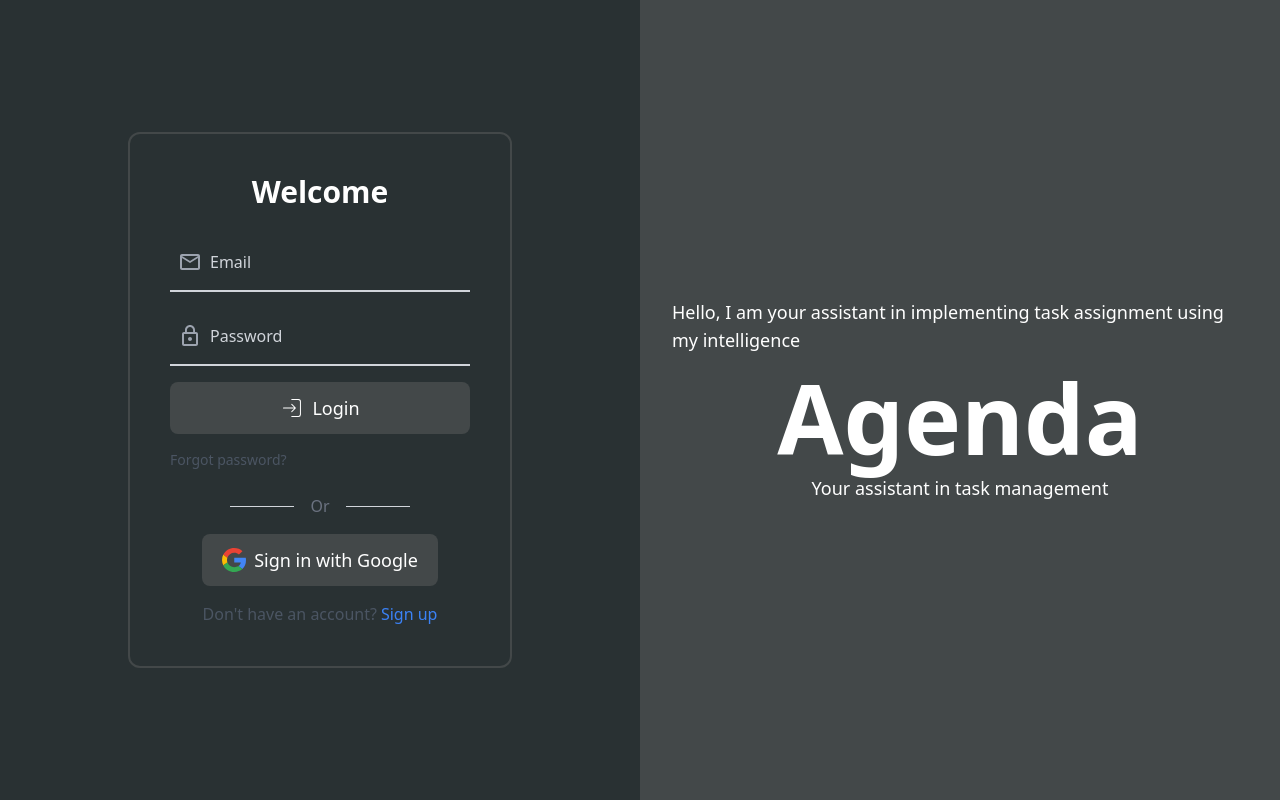
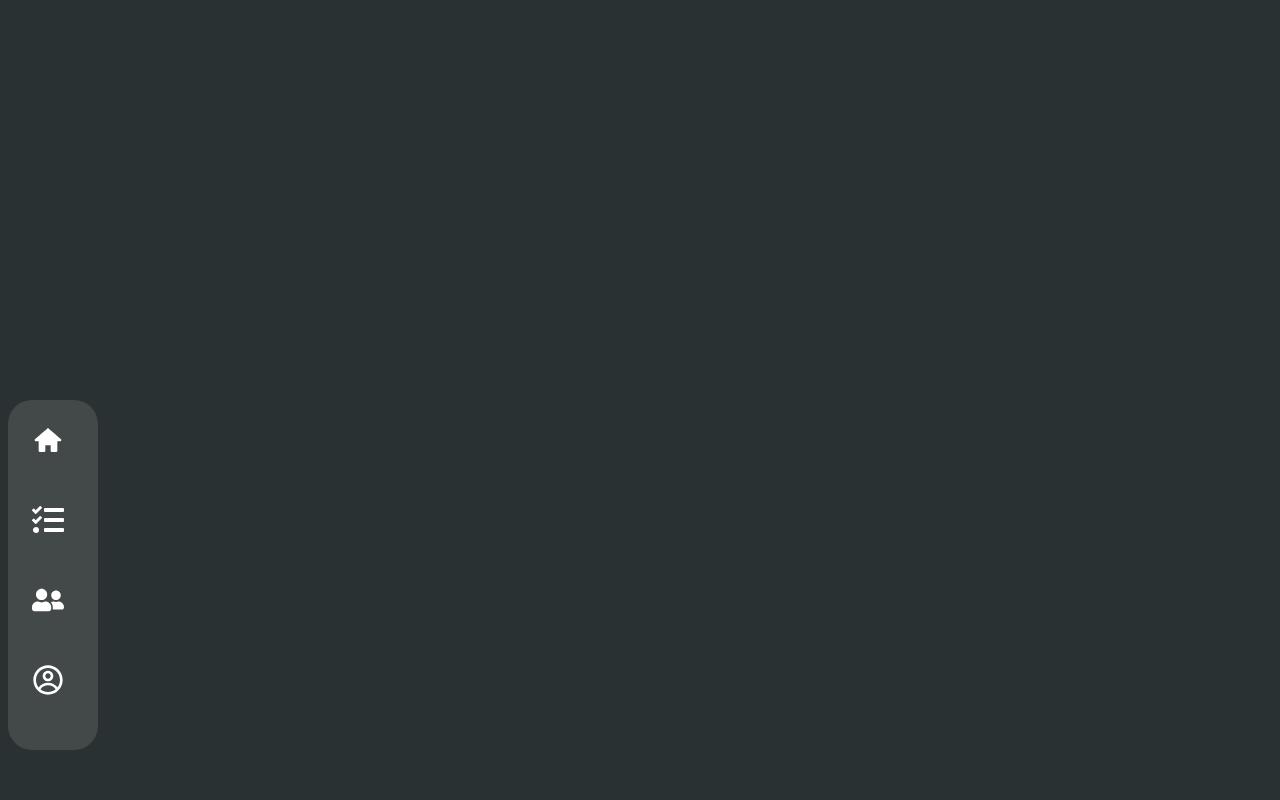
Before and after one commit to foxnaim/Agenda-client-, a Next.js app: page /pages/login/1 in a window 1280 px wide. Built offline with nearby package versions, Linux system fonts and the light colour scheme.

Commit message:
modified:   src/app/pages/login/[id]/page.tsx

```diff
--- a/src/app/pages/login/[id]/page.tsx
+++ b/src/app/pages/login/[id]/page.tsx
@@ -1,143 +1,103 @@
 "use client";
+import React, { useState } from "react";
+import { useRouter } from "next/navigation";
+import { TiHome } from "react-icons/ti";
+import { FaTasks, FaUserFriends } from "react-icons/fa";
+import { CgProfile } from "react-icons/cg";
+import { motion } from "framer-motion";
 
-import React, { useState } from "react";
-import { motion } from "framer-motion";
-import Button from "@/app/components/Button/Button";
-import Input from "@/app/components/Input/Input";
-import { MdOutlineMail, MdLockOutline } from "react-icons/md";
-import { CiLogin, CiUser } from "react-icons/ci";
-import Link from "next/link";
-import Google from "@/app/images/icon/Google.svg";
+const Navigation = () => {
+  const [isProfileMenuOpen, setProfileMenuOpen] = useState(false);
+  const router = useRouter();
 
-const Login = () => {
-  const [isSignUp, setIsSignUp] = useState(false);
-
-  // Анимации формы
-  const formVariants = {
-    hidden: { opacity: 0, scale: 0.8 },
-    visible: { opacity: 1, scale: 1, transition: { duration: 0.6, ease: "easeOut" } },
-  };
-
-  // Анимации для кнопок
-  const buttonVariants = {
-    hover: { scale: 1.1, backgroundColor: "#3B3B3B", transition: { duration: 0.2 } },
-  };
-
-  // Анимации правой части
-  const textVariants = {
-    hidden: { opacity: 0, x: 50 },
-    visible: { opacity: 1, x: 0, transition: { duration: 0.8 } },
+  const handleLogout = async () => {
+    try {
+      const response = await fetch("/api/logout", {
+        method: "POST",
+        credentials: "include",
+      });
+      if (response.ok) {
+        router.push("/login");
+      } else {
+        console.error("Ошибка при выходе");
+      }
+    } catch (error) {
+      console.error("Ошибка сети:", error);
+    }
   };
 
   return (
-    <div className="flex flex-col md:flex-row min-h-screen">
-      {/* Левая часть */}
-      <motion.div
-        className="bg-bgop w-full md:w-1/2 flex items-center justify-center p-6 md:p-10"
-        initial="hidden"
-        animate="visible"
-        variants={formVariants}
-      >
-        <form className="p-6 md:p-10 rounded-xl w-full max-w-sm border-2 border-dop text-center">
-          <h1 className="text-3xl font-bold text-white mb-6">
-            {isSignUp ? "Sign up" : "Welcome"}
-          </h1>
+    <motion.nav
+      initial={{ opacity: 0, x: -50 }}
+      animate={{ opacity: 1, x: 0 }}
+      transition={{ duration: 0.5 }}
+      className="fixed left-2 top-1/2 -translate-y-1/2 flex flex-col items-center p-4 bg-dop w-[90px] h-[350px] rounded-3xl"
+    >
+      <ul className="text-white flex flex-col gap-8 w-full">
+        {[
+          { icon: <TiHome className="size-8" />, text: "Home", path: "/" },
+          { icon: <FaTasks className="size-8" />, text: "Задачи", path: "/../../pages/TaskDashboard" },
+          { icon: <FaUserFriends className="size-8" />, text: "Друзья", path: "/../../pages/Chat" },
+        ].map((item, index) => (
+          <motion.li
+            key={index}
+            className="relative flex items-center gap-3 p-2 rounded-2xl cursor-pointer group"
+            onClick={() => router.push(item.path)}
+            whileHover={{ scale: 1.1 }}
+            transition={{ duration: 0.2 }}
+          >
+            {item.icon}
+            <span className="absolute left-14 opacity-0 group-hover:opacity-100 bg-dop text-white text-sm px-3 py-1 rounded-lg shadow-md transition-opacity duration-300">
+              {item.text}
+            </span>
+          </motion.li>
+        ))}
 
-          <div className="mb-4 space-y-4">
-            <Input type="email" name="email" placeholder="Email" Icon={MdOutlineMail} />
-            {!isSignUp && (
-              <Input type="password" name="password" placeholder="Password" Icon={MdLockOutline} />
-            )}
+        {/* Профиль с выпадающим меню */}
+        <motion.li
+          className="relative flex items-center gap-3 p-2 rounded-2xl cursor-pointer group"
+          whileHover={{ scale: 1.1 }}
+          transition={{ duration: 0.2 }}
+        >
+          <button onClick={() => setProfileMenuOpen(!isProfileMenuOpen)}>
+            <CgProfile className="size-8" />
+          </button>
+          <span className="absolute left-14 opacity-0 group-hover:opacity-100 bg-dop text-white text-sm px-3 py-1 rounded-lg shadow-md transition-opacity duration-300">
+            Профиль
+          </span>
 
-            {/* Кнопка входа/регистрации */}
-            <motion.div
-              className="flex justify-center"
-              variants={buttonVariants}
-              whileHover="hover"
+          {/* Выпадающее меню */}
+          {isProfileMenuOpen && (
+            <motion.ul
+              initial={{ opacity: 0, y: -10 }}
+              animate={{ opacity: 1, y: 0 }}
+              transition={{ duration: 0.3 }}
+              className="absolute left-14 top-10 bg-dop text-white text-sm rounded-lg shadow-md py-2 w-32"
             >
-              <Button
-                name={isSignUp ? "SignUp" : "Login"}
-                text={isSignUp ? "Sign Up" : "Login"}
-                Icon={isSignUp ? CiUser : CiLogin}
-                fullWidth
-              />
-            </motion.div>
-          </div>
-
-          {/* Ссылки */}
-          {!isSignUp && (
-            <motion.div
-              className="flex justify-between text-sm mt-2 text-gray-600"
-              initial={{ opacity: 0 }}
-              animate={{ opacity: 1 }}
-              transition={{ duration: 0.5 }}
-            >
-              <Link href="/forgot-password" className="hover:underline">
-                Forgot password?
-              </Link>
-            </motion.div>
+              <li
+                className="p-2 hover:bg-dopHover cursor-pointer"
+                onClick={() => router.push("/components/Profile")}
+              >
+                Профиль
+              </li>
+              <li
+                className="p-2 hover:bg-dopHover cursor-pointer"
+                onClick={() => router.push("/components/Setting")}
+              >
+                Настройки
+              </li>
+              <li
+                className="p-2 hover:bg-red-500 cursor-pointer"
+                onClick={handleLogout}
+              >
+                Выйти
+              </li>
+            </motion.ul>
           )}
-
-          {/* Разделитель */}
-          <div className="flex items-center justify-center mt-6 gap-4">
-            <div className="border-t border-gray-300 w-16" />
-            <span className="text-gray-500">Or</span>
-            <div className="border-t border-gray-300 w-16" />
-          </div>
-
-          {/* Кнопка Google */}
-          <motion.div
-            className="mt-4 flex justify-center"
-            variants={buttonVariants}
-            whileHover="hover"
-          >
-            <Button name="Google" text="Sign in with Google" ImageSrc={Google} />
-          </motion.div>
-
-          {/* Переключение между входом и регистрацией */}
-          <div className="mt-4 text-gray-600">
-            {isSignUp ? (
-              <p>
-                Already have an account?
-                <motion.span
-                  className="text-blue-500 cursor-pointer hover:underline ml-1"
-                  onClick={() => setIsSignUp(false)}
-                  whileHover={{ scale: 1.1 }}
-                >
-                  Login
-                </motion.span>
-              </p>
-            ) : (
-              <p>
-                Don't have an account?
-                <motion.span
-                  className="text-blue-500 cursor-pointer hover:underline ml-1"
-                  onClick={() => setIsSignUp(true)}
-                  whileHover={{ scale: 1.1 }}
-                >
-                  Sign up
-                </motion.span>
-              </p>
-            )}
-          </div>
-        </form>
-      </motion.div>
-
-      {/* Правая часть */}
-      <motion.div
-        className="w-full md:w-1/2 bg-dop flex flex-col items-center justify-center text-center md:text-left text-white p-6 md:p-8"
-        initial="hidden"
-        animate="visible"
-        variants={textVariants}
-      >
-        <p className="text-lg">
-          Hello, I am your assistant in implementing task assignment using my intelligence
-        </p>
-        <h1 className="text-5xl md:text-[6rem] font-bold mt-4">Agenda</h1>
-        <p className="text-lg mt-2">Your assistant in task management</p>
-      </motion.div>
-    </div>
+        </motion.li>
+      </ul>
+    </motion.nav>
   );
 };
 
-export default Login;
+export default Navigation;
```
